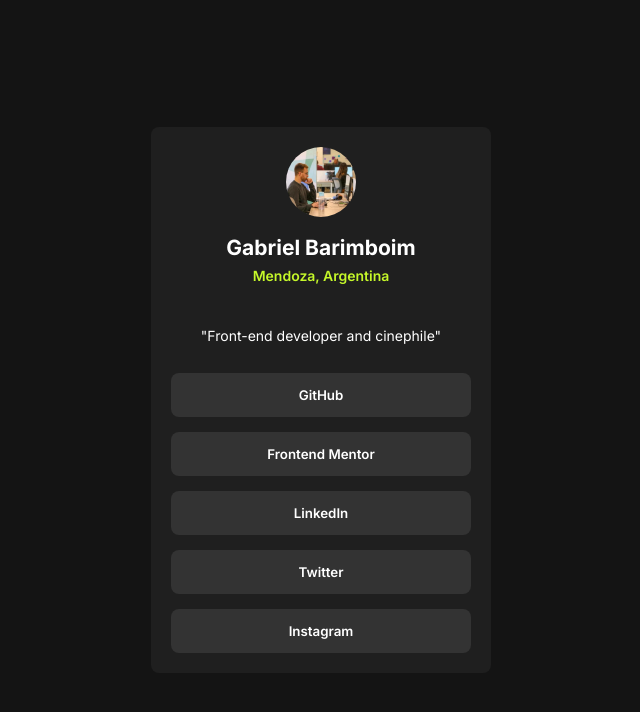
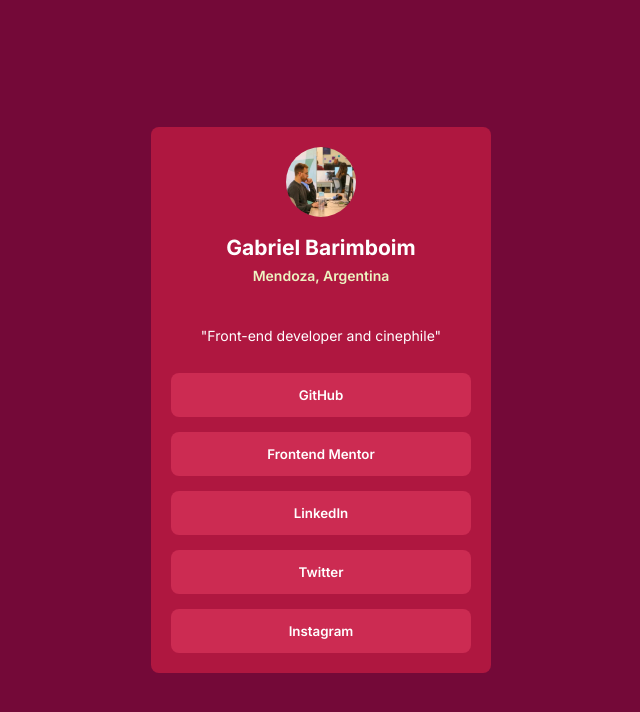
Before and after one commit to Gbw699/Social-link-profile-frontend-mentor, an Angular app: page / in a window 1280 px wide. Shown: the top 712 px of the page, without its empty margins (319-959 px from the left). Built offline with nearby package versions, Linux system fonts and the light colour scheme.

Commit message:
FEAT new color palette

```diff
--- a/src/app/app.component.scss
+++ b/src/app/app.component.scss
@@ -9,7 +9,7 @@
   margin: 3rem 0;
   width: 80%;
   max-width: 300px;
-  background-color: s.$Grey800;
+  background-color: s.$mediumBackground;
   border-radius: 8px;
   @media (min-width: s.$desktop) {
     padding: 40px;
@@ -32,7 +32,7 @@
       margin-bottom: 0;
     }
     .location {
-      color: s.$Green;
+      color: s.$contrast;
       font-weight: 600;
       margin-top: 7px;
     }
--- a/src/link-btn/link-btn.component.scss
+++ b/src/link-btn/link-btn.component.scss
@@ -5,20 +5,20 @@
   border-radius: 8px;
   font-weight: 600;
   color: s.$White;
-  background-color: s.$Grey700;
+  background-color: s.$lightBackground;
   padding: 1rem 0;
   width: 100%;
   transition: all 0.2s;
   align-self: center;
   &:hover {
     cursor: pointer;
-    background-color: s.$Green;
-    color: s.$Grey900;
+    background-color: s.$contrast;
+    color: s.$heavyBackground;
   }
   &:focus {
     cursor: pointer;
-    background-color: s.$Green;
-    color: s.$Grey900;
+    background-color: s.$contrast;
+    color: s.$heavyBackground;
   }
   &:focus-visible {
     outline: none;
--- a/src/styles.scss
+++ b/src/styles.scss
@@ -3,11 +3,17 @@
 $mobile: 375px;
 $desktop: 1440px;
 
-$Green: hsl(75, 94%, 57%);
 $White: hsl(0, 0%, 100%);
-$Grey700: hsl(0, 0%, 20%);
-$Grey800: hsl(0, 0%, 12%);
-$Grey900: hsl(0, 0%, 8%);
+
+// $contrast: hsl(75, 94%, 57%);
+// $lightBackground: hsl(0, 0%, 20%);
+// $mediumBackground: hsl(0, 0%, 12%);
+// $heavyBackground: hsl(0, 0%, 8%);
+
+$contrast: #edf4c2;
+$lightBackground: #cc2b52;
+$mediumBackground: #af1740;
+$heavyBackground: #740938;
 
 html,
 body {
@@ -21,7 +27,7 @@
   /*Font-weigtht values 400, 600, 700*/
   font-weight: 400;
   font-style: normal;
-  background-color: $Grey900;
+  background-color: $heavyBackground;
   app-root {
     display: flex;
     justify-content: center;
```
